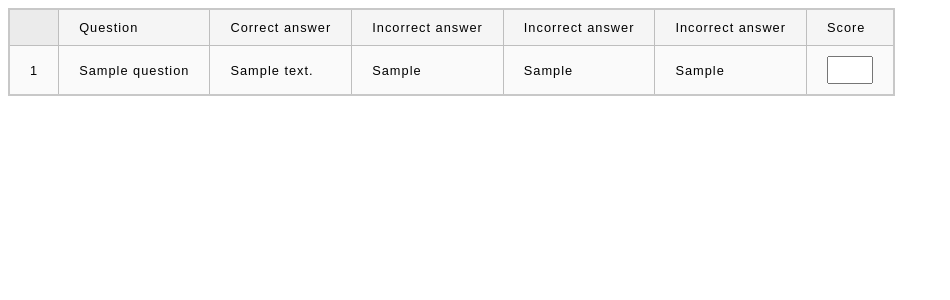
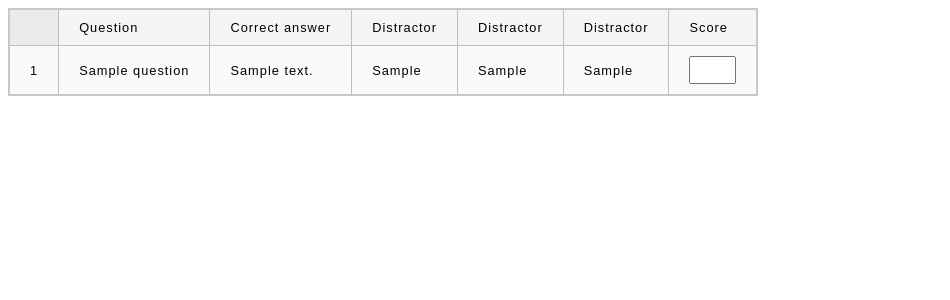
Before and after one commit to cognitive-engineering-lab/quizicist, a Flask app: page /generated/1 in a window 1280 px wide. Shown: the top 300 px of the page, without its empty margins (0-950 px from the left). Run offline with Flask 3, Linux system fonts and the light colour scheme; tables that the repository leaves empty hold one stand-in row (values such as "Sample post"); parts of the project's set-up code (start-up, migrations or seed data) failed here and were passed over.

Commit message:
Rename "Incorrect answer" columns to "Distractor"

```diff
--- a/app/templates/score.html
+++ b/app/templates/score.html
@@ -46,9 +46,9 @@
             <th>
                 <td>Question</td>
                 <td>Correct answer</td>
-                <td>Incorrect answer</td>
-                <td>Incorrect answer</td>
-                <td>Incorrect answer</td>
+                <td>Distractor</td>
+                <td>Distractor</td>
+                <td>Distractor</td>
                 <td>Score</td>
             </th>
             {% for question in questions %}
```
